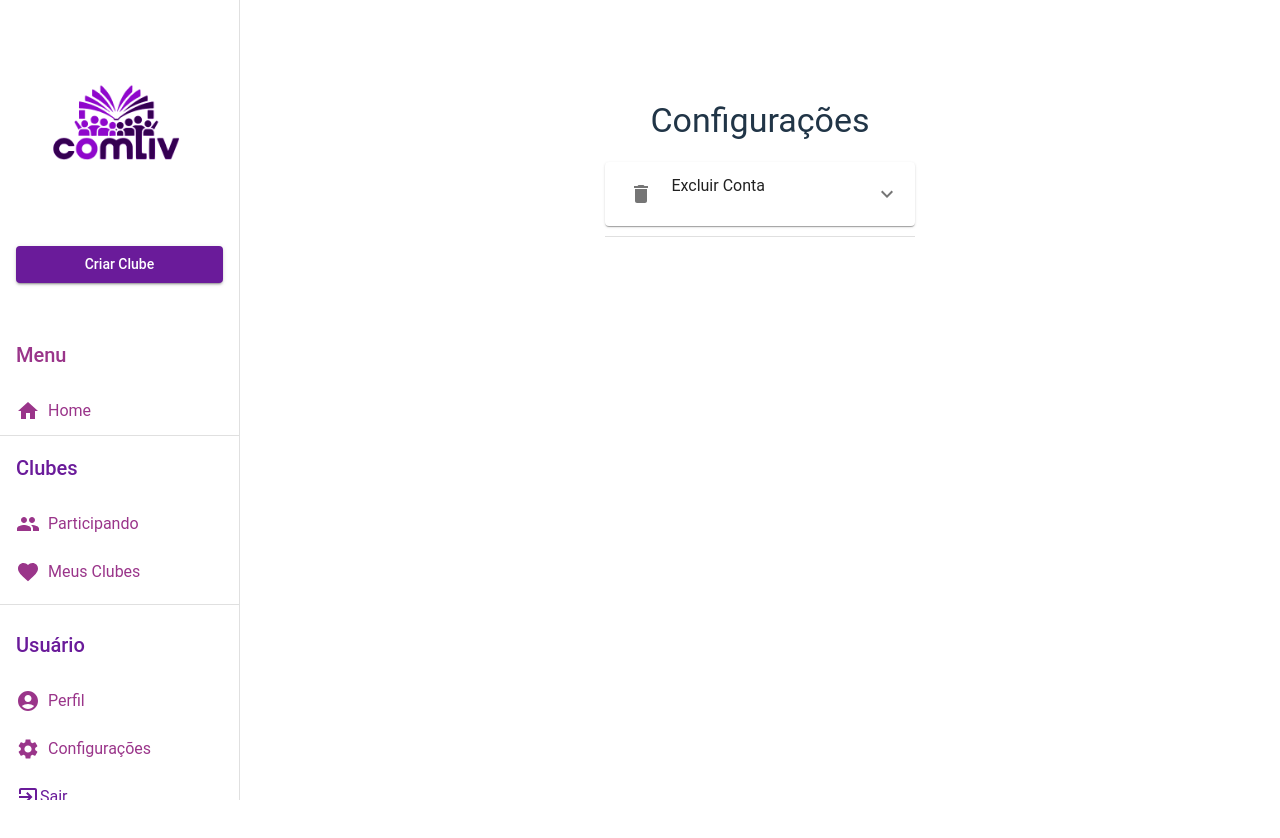
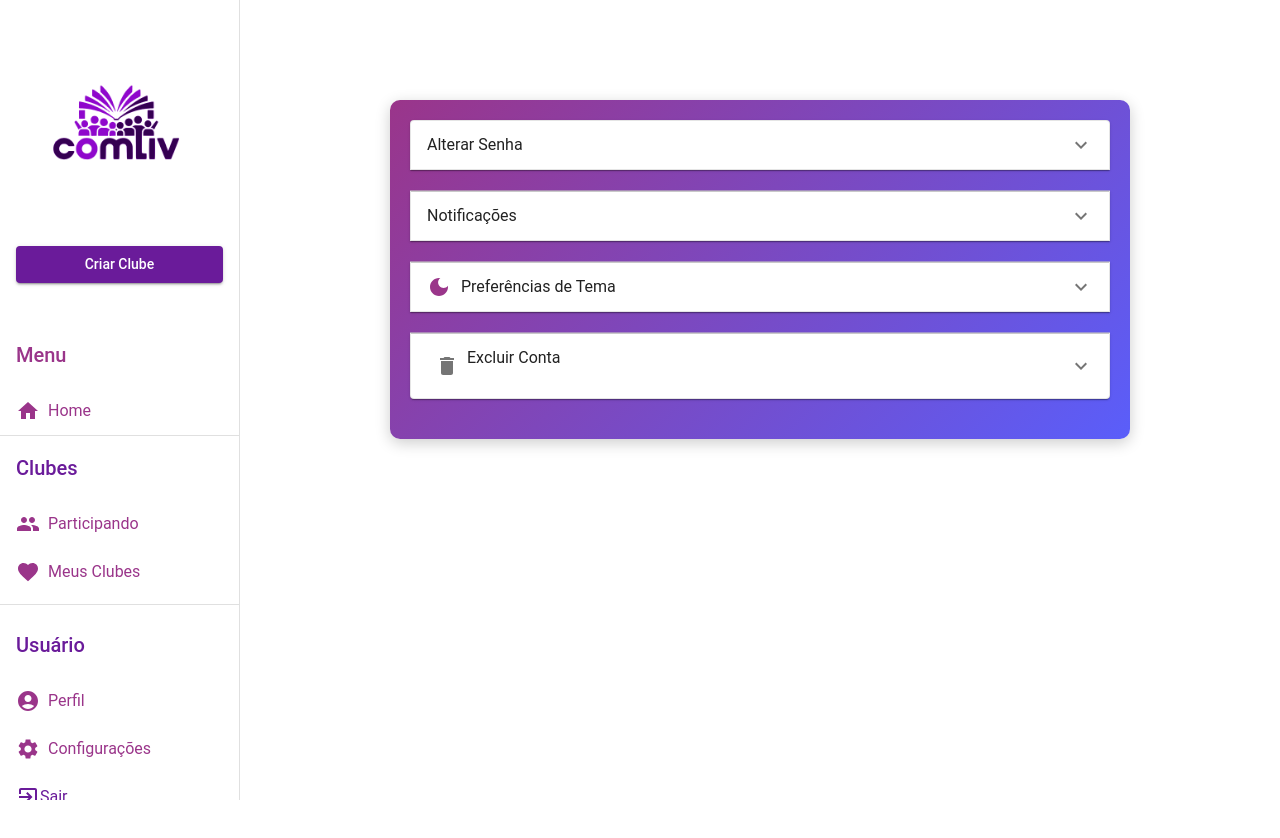
Before and after one commit to Vanessa867/siteComLiv, a React (Vite) app: page /Config in a window 1280 px wide. Built offline with nearby package versions, Linux system fonts and the light colour scheme; the HTML template or start-up script is replaced by a standard one.

Commit message:
modificando

```diff
--- a/src/App.jsx
+++ b/src/App.jsx
@@ -14,8 +14,6 @@ import Perfil from './pages/Perfil';
 import EditarPerfil from './pages/EditarPerfil';
 import Participando from './pages/Participando';
 
-
-
 const theme = createTheme({
   palette: {
     primary: {
@@ -30,7 +28,6 @@ const theme = createTheme({
   },
 });
 
-// Componente que renderiza o Header condicionalmente
 const AppContent = () => {
   const location = useLocation();
 
@@ -40,9 +37,7 @@ const AppContent = () => {
 
   return (
     <>
-       {/* O Header será exibido em todas as rotas, exceto em cadastrar e login */}
-       {location.pathname !== '/cadastrar' && location.pathname !== '/Login' && location.pathname !== '/HomeDepoisDoLogin' && location.pathname !== '/Config' && <Header />}
-
+      {location.pathname === '/' || location.pathname === '/sobre' ? <Header /> : null}
 
       <Routes>
         <Route path="/" element={<Home />} />
@@ -55,8 +50,8 @@ const AppContent = () => {
         <Route path="/CreateClub" element={<CreateClub />}/>
         <Route path="/Config" element={<Config />} />
         <Route path="/Perfil" element={<Perfil />} />
-       <Route path="/EditarPerfil" element={<EditarPerfil />} />
-       <Route path="/Participando" element={<Participando />} />
+        <Route path="/EditarPerfil" element={<EditarPerfil />} />
+        <Route path="/Participando" element={<Participando />} />
       </Routes>
     </>
   );
--- /dev/null
+++ b/src/Styles/ConfigPage.css
@@ -0,0 +1,53 @@
+.config-container {
+    max-width: 700px;
+    margin: 0 auto;
+    background: linear-gradient(135deg, #9A358A, #5A5EFA);
+    padding: 20px;
+    border-radius: 10px;
+    box-shadow: 0 4px 15px rgba(0, 0, 0, 0.2);
+  }
+
+  .config-title {
+    color: white;
+    text-shadow: 2px 2px 4px rgba(0, 0, 0, 0.3);
+    text-align: center;
+    margin-bottom: 30px;
+  }
+
+  .config-accordion {
+    background: rgba(255, 255, 255, 0.9);
+    border: 1px solid rgba(0, 0, 0, 0.1);
+    border-radius: 8px;
+    margin-bottom: 20px;
+  }
+
+  .config-divider {
+    margin: 20px 0;
+    background-color: rgba(255, 255, 255, 0.5);
+  }
+
+  .config-input {
+    border-radius: 5px;
+  }
+
+  .config-button {
+    background-color: #5A5EFA;
+    color: white;
+    font-weight: bold;
+    transition: transform 0.2s ease, background-color 0.3s ease;
+  }
+
+  .config-button:hover {
+    background-color: #4A4ADA;
+    transform: scale(1.05);
+  }
+
+  .config-switch {
+    color: #5A5EFA;
+    font-weight: bold;
+  }
+
+  .config-icon {
+    color: #9A358A;
+    margin-right: 10px;
+  }
--- a/src/pages/Config.jsx
+++ b/src/pages/Config.jsx
@@ -1,43 +1,142 @@
 import React from 'react';
-import { Accordion, AccordionSummary, AccordionDetails, Button, Typography, IconButton, Divider } from '@mui/material';
+import { Accordion, AccordionSummary, AccordionDetails, Button, Typography, IconButton, Divider, TextField, Switch, FormControlLabel, Box } from '@mui/material';
 import ExpandMoreIcon from '@mui/icons-material/ExpandMore';
 import DeleteIcon from '@mui/icons-material/Delete';
+import DarkModeIcon from '@mui/icons-material/DarkMode';
 import DashboardLayout from '../components/DashboardLayout';
+import '../Styles/ConfigPage.css';
 
 const ConfigPage = () => {
-  // Função para simular a exclusão da conta
   const deleteAccount = () => {
     alert('Conta excluída com sucesso!');
   };
 
+  const updatePassword = () => {
+    alert('Senha alterada com sucesso!');
+  };
+
   return (
     <DashboardLayout>
-      <Typography variant="h4" sx={{ marginBottom: '20px', textAlign: 'center' }}>
-        Configurações
+      <Box className="config-container">
+        <Typography variant="h4" className="config-title">
+
         </Typography>
 
-      <Accordion>
+        <Accordion className="config-accordion">
           <AccordionSummary
             expandIcon={<ExpandMoreIcon />}
             aria-controls="panel1-content"
             id="panel1-header"
           >
-          <IconButton sx={{ marginRight: '10px' }}><DeleteIcon /></IconButton>
+            <Typography>Alterar Senha</Typography>
+          </AccordionSummary>
+          <AccordionDetails>
+            <TextField
+              label="Senha Atual"
+              type="password"
+              fullWidth
+              margin="normal"
+              className="config-input"
+            />
+            <TextField
+              label="Nova Senha"
+              type="password"
+              fullWidth
+              margin="normal"
+              className="config-input"
+            />
+            <TextField
+              label="Confirmar Nova Senha"
+              type="password"
+              fullWidth
+              margin="normal"
+              className="config-input"
+            />
+            <Button
+              variant="contained"
+              color="primary"
+              className="config-button"
+              onClick={updatePassword}
+            >
+              Atualizar Senha
+            </Button>
+          </AccordionDetails>
+        </Accordion>
+
+        <Divider className="config-divider" />
+
+        <Accordion className="config-accordion">
+          <AccordionSummary
+            expandIcon={<ExpandMoreIcon />}
+            aria-controls="panel2-content"
+            id="panel2-header"
+          >
+            <Typography>Notificações</Typography>
+          </AccordionSummary>
+          <AccordionDetails>
+            <FormControlLabel
+              control={<Switch defaultChecked />}
+              label="Notificações por E-mail"
+              className="config-switch"
+            />
+            <FormControlLabel
+              control={<Switch />}
+              label="Notificações Push"
+              className="config-switch"
+            />
+            <FormControlLabel
+              control={<Switch />}
+              label="Notificações por SMS"
+              className="config-switch"
+            />
+          </AccordionDetails>
+        </Accordion>
+
+        <Divider className="config-divider" />
+
+        <Accordion className="config-accordion">
+          <AccordionSummary
+            expandIcon={<ExpandMoreIcon />}
+            aria-controls="panel3-content"
+            id="panel3-header"
+          >
+            <DarkModeIcon className="config-icon" />
+            <Typography>Preferências de Tema</Typography>
+          </AccordionSummary>
+          <AccordionDetails>
+            <FormControlLabel
+              control={<Switch />}
+              label="Modo Escuro"
+              className="config-switch"
+            />
+          </AccordionDetails>
+        </Accordion>
+
+        <Divider className="config-divider" />
+
+        <Accordion className="config-accordion">
+          <AccordionSummary
+            expandIcon={<ExpandMoreIcon />}
+            aria-controls="panel4-content"
+            id="panel4-header"
+          >
+            <IconButton className="config-icon">
+              <DeleteIcon />
+            </IconButton>
             <Typography>Excluir Conta</Typography>
           </AccordionSummary>
           <AccordionDetails>
             <Button
               variant="contained"
               color="error"
-            sx={{ width: '100%' }}
+              className="config-button"
               onClick={deleteAccount}
             >
               Excluir conta permanentemente
             </Button>
           </AccordionDetails>
         </Accordion>
-
-      <Divider sx={{ margin: '10px 0' }} />
+      </Box>
     </DashboardLayout>
   );
 };
```
Lines whose indentation alone changed are shown as unchanged.
